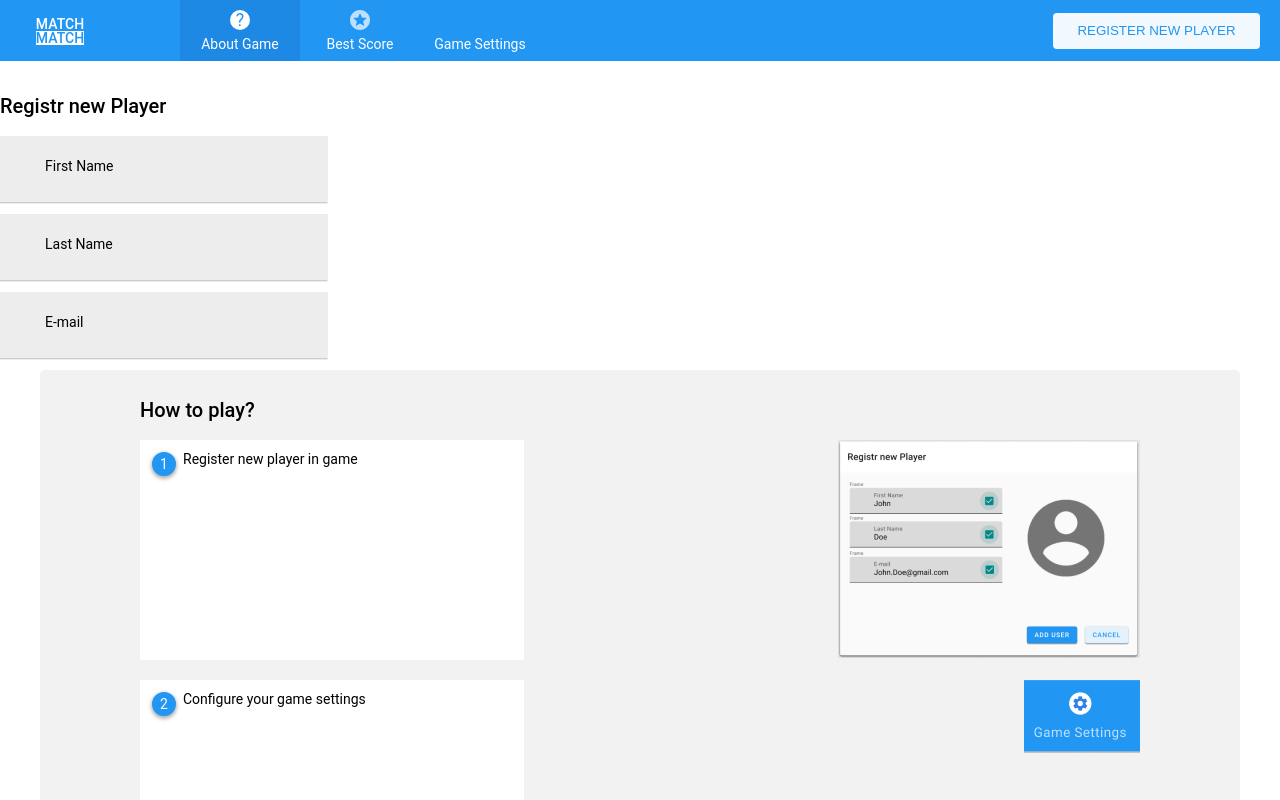
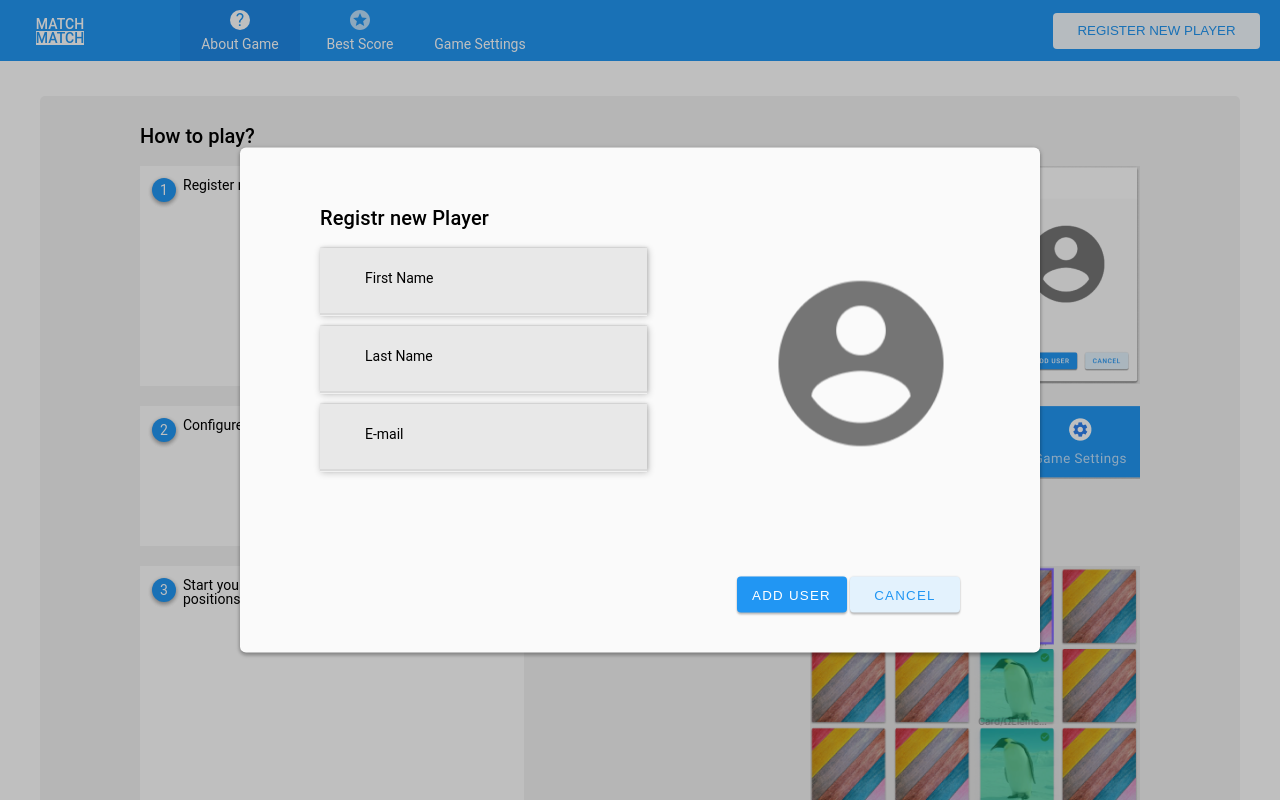
Before and after one commit to Wolf-Den1994/match-match-game-v2.0, a website built with webpack: page src/index.html in a window 1280 px wide. Both pictures are taken after a click on the button "REGISTER NEW PLAYER". Shown: the top 800 px of the page. Built offline with nearby package versions, Linux system fonts and the light colour scheme; files whose address does not match are found by name.

Commit message:
fix: cleaning body and create modal register

```diff
--- /dev/null
+++ b/declarations.d.ts
@@ -0,0 +1,3 @@
+declare module "*.jpg";
+declare module "*.gif";
+declare module "*.png";
--- a/src/app.ts
+++ b/src/app.ts
@@ -1,3 +1,4 @@
 import './styles.scss';
+import './components/header';
 import './routes/routes';
 import './handler/register';
--- /dev/null
+++ b/src/handler/register-html.ts
@@ -0,0 +1,56 @@
+import { root } from '../routes/routes';
+
+const avatarEllipseHTML = require('../assets/image/avatar-ellipse.png');
+
+export const registerHTML = `
+  <div class="modal-register">
+    <h2 class="main-title">Registr new Player</h2>
+    <div class="form-register-wrapper">
+      <form action="#" class="form-register">
+        <div class="form-item-register">
+          <input type="text" required id="user-name" placeholder="Your name">
+          <label for="user-name">First Name</label>
+          <svg class="img-check-register check-hidden"></svg>
+        </div>
+        <div class="form-item-register">
+          <input
+            type="text"
+            required
+            id="user-lastname"
+            placeholder="Your surname"
+          >
+          <label for="user-lastname">Last Name</label>
+          <svg class="img-check-register check-hidden"></svg>
+        </div>
+        <div class="form-item-register">
+          <input type="email" required id="user-email" placeholder="Your email">
+          <label for="user-email">E-mail</label>
+          <svg class="img-check-register check-hidden"></svg>
+        </div>
+      </form>
+      <div class="form-register-avatar">
+        <img src="${avatarEllipseHTML}" alt="load-avatar">
+      </div>
+    </div>
+    <div class="form-register-buttons">
+      <button class="form-submit">add user</button>
+      <button class="form-cancel">cancel</button>
+    </div>
+  </div>
+`;
+
+export const overlayHTML = `
+  <div class="overlay" id="overlay"></div>
+`;
+
+function renderingModalRegister() {
+  if (!root) throw new Error('root is not found');
+  root.insertAdjacentHTML('beforebegin', registerHTML);
+  root.insertAdjacentHTML('afterend', overlayHTML);
+}
+renderingModalRegister();
+
+export const modal = document.querySelector('.modal-register');
+export const overlay = document.getElementById('overlay');
+export const btnFormCancel = document.querySelector('.form-cancel');
+export const imagesCheck = document.querySelectorAll('.img-check-register');
--- a/src/handler/register.ts
+++ b/src/handler/register.ts
@@ -1,15 +1,39 @@
+import { btnFormCancel, modal, overlay } from './register-html';
+
 const btnRegister = document.querySelector('.btn-register');
-const imagesCheck = document.querySelectorAll('.img-check-register');
 
-function openModalRegister() {
-  console.log('open');
-  if (imagesCheck) {
-    imagesCheck.forEach((image) => {
-      image.classList.remove('check-hidden');
-    });
+window.onload = () => {
+  function openModalRegister() {
+    if (!modal) throw new Error('modal is not found');
+    if (!overlay) throw new Error('overlay is not found');
+    if (!btnFormCancel) throw new Error('btnFormCancel is not found');
+
+    if (!modal.classList.contains('open-modal')) {
+      modal.classList.add('open-modal');
+      overlay.classList.add('open-modal');
+      document.body.classList.add('lock');
+    }
   }
-}
 
-if (btnRegister) {
-  btnRegister.addEventListener('click', openModalRegister);
-}
+  function closeModalRegister() {
+    if (!modal) throw new Error('modal is not found');
+    if (!overlay) throw new Error('overlay is not found');
+    if (!btnFormCancel) throw new Error('btnFormCancel is not found');
+
+    if (modal.classList.contains('open-modal')) {
+      modal.classList.remove('open-modal');
+      overlay.classList.remove('open-modal');
+      document.body.classList.remove('lock');
+    }
+  }
+
+  if (btnRegister) {
+    btnRegister.addEventListener('click', openModalRegister);
+  }
+  if (overlay) {
+    overlay.addEventListener('click', closeModalRegister);
+  }
+  if (btnFormCancel) {
+    btnFormCancel.addEventListener('click', closeModalRegister);
+  }
+};
--- a/src/index.html
+++ b/src/index.html
@@ -7,59 +7,5 @@
   <title>Match Match Game by Wolf-Den1994</title>
 </head>
 <body>
-  <header class="header">
-    <div class="header-left">
-      <div class="logo">
-        <a href="#" class="logo-link">
-          <span class="logo-top">match</span>
-          <span class="logo-bottom">match</span>
-        </a>
-      </div>
-      <ul class="navbar-list">
-        <li class="navbar-item">
-          <a href="#" class="navbar-link" id="about">
-            <svg></svg>
-            <p>About Game</p>
-          </a>
-        </li>
-        <li class="navbar-item">
-          <a href="#" class="navbar-link" id="score">
-            <svg></svg>
-            <p>Best Score</p>
-          </a>
-        </li>
-        <li class="navbar-item">
-          <a href="#" class="navbar-link" id="settings">
-            <svg></svg>
-            <p>Game Settings</p>
-          </a>
-        </li>
-      </ul>
-    </div>
-    <button class="btn-register">register new player</button>
-  </header>
-  <div class="modal-register">
-    <h2 class="main-title">Registr new Player</h2>
-    <div class="form-register-wrapper">
-      <form action="#" class="form-register">
-        <div class="form-item-register">
-          <input type="text" required id="user-name" placeholder="Your name">
-          <label for="user-name">First Name</label>
-          <svg class="img-check-register check-hidden"></svg>
-        </div>
-        <div class="form-item-register">
-          <input type="text" required id="user-lastname" placeholder="Your surname">
-          <label for="user-lastname">Last Name</label>
-          <svg class="img-check-register check-hidden"></svg>
-        </div>
-        <div class="form-item-register">
-          <input type="email" required id="user-email" placeholder="Your email">
-          <label for="user-email">E-mail</label>
-          <svg class="img-check-register check-hidden"></svg>
-        </div>
-      </form>
-    </div>
-  </div>
-  <div id="root"></div>
 </body>
 </html>
--- a/src/routes/routes.ts
+++ b/src/routes/routes.ts
@@ -12,10 +12,98 @@ const routes: IRoutes = {
   '/settings': settings,
 };
 
-const linkNavbarAbout = document.getElementById('about');
-const linkNavbarScore = document.getElementById('score');
-const linkNavbarSettings = document.getElementById('settings');
-const root = document.getElementById('root');
+const header = document.createElement('header');
+header.className = 'header';
+document.body.append(header);
+
+const divHeaderLeft = document.createElement('div');
+divHeaderLeft.className = 'header-left';
+header.append(divHeaderLeft);
+
+const btnRegister = document.createElement('button');
+btnRegister.className = 'btn-register';
+btnRegister.innerHTML = `register new player`;
+header.append(btnRegister);
+
+const divLogo = document.createElement('div');
+divLogo.className = 'logo';
+divHeaderLeft.append(divLogo);
+
+const logoLink = document.createElement('a');
+logoLink.href = '#';
+logoLink.className = 'logo-link';
+divLogo.append(logoLink);
+
+const spanLogoTop = document.createElement('span');
+spanLogoTop.className = 'logo-top';
+spanLogoTop.innerHTML = `match`;
+logoLink.append(spanLogoTop);
+
+const spanLogoBottom = document.createElement('span');
+spanLogoBottom.className = 'logo-bottom';
+spanLogoBottom.innerHTML = `match`;
+logoLink.append(spanLogoBottom);
+
+const ulNavbar = document.createElement('ul');
+ulNavbar.className = 'navbar-list';
+divHeaderLeft.append(ulNavbar);
+
+const liNavbarAbout = document.createElement('li');
+liNavbarAbout.className = 'navbar-item';
+ulNavbar.append(liNavbarAbout);
+
+const linkNavbarAbout = document.createElement('a');
+linkNavbarAbout.href = '#';
+linkNavbarAbout.className = `navbar-link`;
+linkNavbarAbout.id = 'about';
+liNavbarAbout.append(linkNavbarAbout);
+
+const svgLinkAbout = document.createElement('svg');
+linkNavbarAbout.append(svgLinkAbout);
+
+const paragraphAbout = document.createElement('p');
+paragraphAbout.innerHTML = 'About Game';
+linkNavbarAbout.append(paragraphAbout);
+
+const liNavbarScore = document.createElement('li');
+liNavbarScore.className = 'navbar-item';
+ulNavbar.append(liNavbarScore);
+
+const linkNavbarScore = document.createElement('a');
+linkNavbarScore.href = '#';
+linkNavbarScore.className = `navbar-link`;
+linkNavbarScore.id = 'score';
+liNavbarScore.append(linkNavbarScore);
+
+const svgLinkScore = document.createElement('svg');
+linkNavbarScore.append(svgLinkScore);
+
+const paragraphScore = document.createElement('p');
+paragraphScore.innerHTML = 'Best Score';
+linkNavbarScore.append(paragraphScore);
+
+const liNavbarSettings = document.createElement('li');
+liNavbarSettings.className = 'navbar-item';
+ulNavbar.append(liNavbarSettings);
+
+const linkNavbarSettings = document.createElement('a');
+linkNavbarSettings.href = '#';
+linkNavbarSettings.className = `navbar-link`;
+linkNavbarSettings.id = 'settings';
+liNavbarSettings.append(linkNavbarSettings);
+
+const svgLinkSettings = document.createElement('svg');
+linkNavbarSettings.append(svgLinkSettings);
+
+const paragraphSettings = document.createElement('p');
+paragraphSettings.innerHTML = 'Game Settings';
+linkNavbarSettings.append(paragraphSettings);
+
+export const root = document.createElement('div');
+root.id = 'root';
+document.body.append(root);
+root.innerHTML = routes[window.location.pathname];
+
 const navbarLinks = document.querySelectorAll('.navbar-link');
 
 if (root) root.innerHTML = routes[window.location.pathname];
--- a/src/styles.scss
+++ b/src/styles.scss
@@ -4,3 +4,4 @@
 @import './styles/about';
 @import './styles/score';
 @import './styles/settings';
+@import './styles/modal-reg';
--- a/src/styles/_header.scss
+++ b/src/styles/_header.scss
@@ -123,74 +123,3 @@ body {
   box-shadow: 0px 3px 5px rgba(0, 0, 0, 0.2), 0px 1px 18px rgba(0, 0, 0, 0.12),
     0px 6px 10px rgba(0, 0, 0, 0.14);
 }
-
-.form-item-register {
-  position: relative;
-  padding-top: 20px;
-  margin-bottom: 10px;
-  background-color: #21212114;
-  max-width: 328px;
-}
-
-.form-item-register label {
-  position: absolute;
-  left: 45px;
-  top: 23px;
-  transition: top 0.5s;
-}
-
-.form-item-register input {
-  max-width: 200px;
-  width: 100%;
-  display: block;
-  padding: 15px 82px 15px 45px;
-  font-size: 16px;
-  border: 1px solid #ccc;
-  border: none;
-  border-bottom: none;
-  background: no-repeat bottom, 50% calc(100% - 1px);
-  background-size: 0 100%, 100% 100%;
-  background-image: linear-gradient(0deg, #a3a3a3 2px, #9c27b000 0), linear-gradient(0deg, #ccc 1px, #d1d1d100 0);
-}
-
-.form-item-register input:focus {
-  outline: none;
-  background-size: 100% 100%, 100% 100%;
-  transition-duration: 0.3s;
-  box-shadow: none;
-}
-
-.form-item-register > input:focus+label,
-.form-item-register > input:not(:placeholder-shown)+label {
-  top: 7px;
-  font-size: 12px;
-  color: #00000061;
-}
-
-::-webkit-input-placeholder {
-  opacity: 0;
-}
-
-.form-item-register > input:focus::-webkit-input-placeholder {
-  opacity: 1;
-}
-
-.form-item-register svg {
-  display: inline-block;
-  background-repeat: no-repeat;
-  background-image: url(./assets/icon/sheck_mark.svg);
-  background-position: center;
-  width: 40px;
-  height: 40px;
-  position: absolute;
-  right: 30px;
-  top: 20%;
-}
-
-.check-hidden {
-  opacity: 0;
-}
-
-.check-visible {
-  opacity: 1;
-}
--- /dev/null
+++ b/src/styles/_modal-reg.scss
@@ -0,0 +1,168 @@
+.modal-register {
+  position: fixed;
+  top: 50%;
+  left: 50%;
+  transform: translate(-50%, -50%) scale(0);
+  transition: 0.2s ease-in-out;
+  display: flex;
+  flex-direction: column;
+  align-items: flex-start;
+  max-width: 640px;
+  width: 100%;
+  z-index: 16;
+  padding: 60px 80px 40px;
+  background-color: #FAFAFA;
+  box-shadow: 0px 1px 5px rgba(0, 0, 0, 0.2), 0px 3px 4px rgba(0, 0, 0, 0.12), 0px 2px 4px rgba(0, 0, 0, 0.14);
+  border-radius: 6px;
+}
+
+.modal-register.open-modal {
+  transform: translate(-50%, -50%) scale(1);
+}
+
+#overlay {
+  position: fixed;
+  opacity: 0;
+  transition: 0.2s ease-in-out;
+  top: 0;
+  left: 0;
+  right: 0;
+  bottom: 0;
+  background-color: rgba(0, 0, 0, 0.25);
+  pointer-events: none;
+  z-index: 10;
+}
+#overlay.open-modal {
+  opacity: 1;
+  pointer-events: all;
+}
+
+.modal-register > .main-title {
+  letter-spacing: 0.15px;
+}
+
+.form-register-wrapper {
+  display: flex;
+  align-items: center;
+  justify-content: space-between;
+  margin-bottom: 95px;
+  align-self:stretch;
+}
+
+.form-item-register {
+  position: relative;
+  padding-top: 20px;
+  margin-bottom: 10px;
+  background-color: #21212114;
+  max-width: 328px;
+  box-shadow: 1px -1px 3px rgb(0 0 0 / 12%), 1px 1px 7px rgb(0 0 0 / 24%);
+}
+
+.form-item-register label {
+  position: absolute;
+  left: 45px;
+  top: 23px;
+  transition: top 0.5s;
+}
+
+.form-item-register input {
+  max-width: 200px;
+  width: 100%;
+  display: block;
+  padding: 15px 82px 15px 45px;
+  font-size: 16px;
+  border: 1px solid #ccc;
+  border: none;
+  border-bottom: none;
+  background: no-repeat bottom, 50% calc(100% - 1px);
+  background-size: 0 100%, 100% 100%;
+  background-image: linear-gradient(0deg, #a3a3a3 2px, #9c27b000 0), linear-gradient(0deg, #ccc 1px, #d1d1d100 0);
+}
+
+.form-item-register input:focus {
+  outline: none;
+  background-size: 100% 100%, 100% 100%;
+  transition-duration: 0.3s;
+  box-shadow: none;
+}
+
+.form-item-register > input:focus+label,
+.form-item-register > input:not(:placeholder-shown)+label {
+  top: 7px;
+  font-size: 12px;
+  color: #00000061;
+}
+
+::-webkit-input-placeholder {
+  opacity: 0;
+}
+
+.form-item-register > input:focus::-webkit-input-placeholder {
+  opacity: 1;
+}
+
+.form-item-register svg {
+  display: inline-block;
+  background-repeat: no-repeat;
+  background-image: url(./assets/icon/sheck_mark.svg);
+  background-position: center;
+  width: 40px;
+  height: 40px;
+  position: absolute;
+  right: 30px;
+  top: 20%;
+}
+
+.check-hidden {
+  opacity: 0;
+}
+
+.check-visible {
+  opacity: 1;
+}
+
+.form-register-buttons {
+  align-self: flex-end;
+}
+
+.form-register-buttons button {
+  text-transform: uppercase;
+  width: 110px;
+  height: 36px;
+}
+
+.form-submit {
+  background-color: #2196F3;
+  border: none;
+  box-shadow: 0px 0px 2px rgba(0, 0, 0, 0.12), 0px 2px 2px rgba(0, 0, 0, 0.24);
+  border-radius: 4px;
+  color: white;
+  font-weight: 500;
+  letter-spacing: 1.25px;
+  cursor: pointer;
+}
+
+.form-cancel {
+  background-color: #E3F2FD;
+  border: none;
+  box-shadow: 0px 0px 2px rgba(0, 0, 0, 0.12), 0px 2px 2px rgba(0, 0, 0, 0.24);
+  border-radius: 4px;
+  color: #2196F3;
+  font-weight: 500;
+  letter-spacing: 1.25px;
+  cursor: pointer;
+}
+
+.form-submit:hover {
+  background-color: #0c71c4;
+  box-shadow: 0px 0px 4px rgba(0, 0, 0, 0.22), 0px 4px 4px rgba(0, 0, 0, 0.44);
+}
+
+.form-cancel:hover {
+  background-color: #c9dfee;
+  box-shadow: 0px 0px 4px rgba(0, 0, 0, 0.22), 0px 4px 4px rgba(0, 0, 0, 0.44);
+}
+
+.lock {
+  overflow-y: hidden;
+}
```
Also changed, not shown: public/images/sbrwLMRYq0k.jpg (deleted), src/assets/image/avatar-ellipse.png (added), src/components/header.ts (added).
